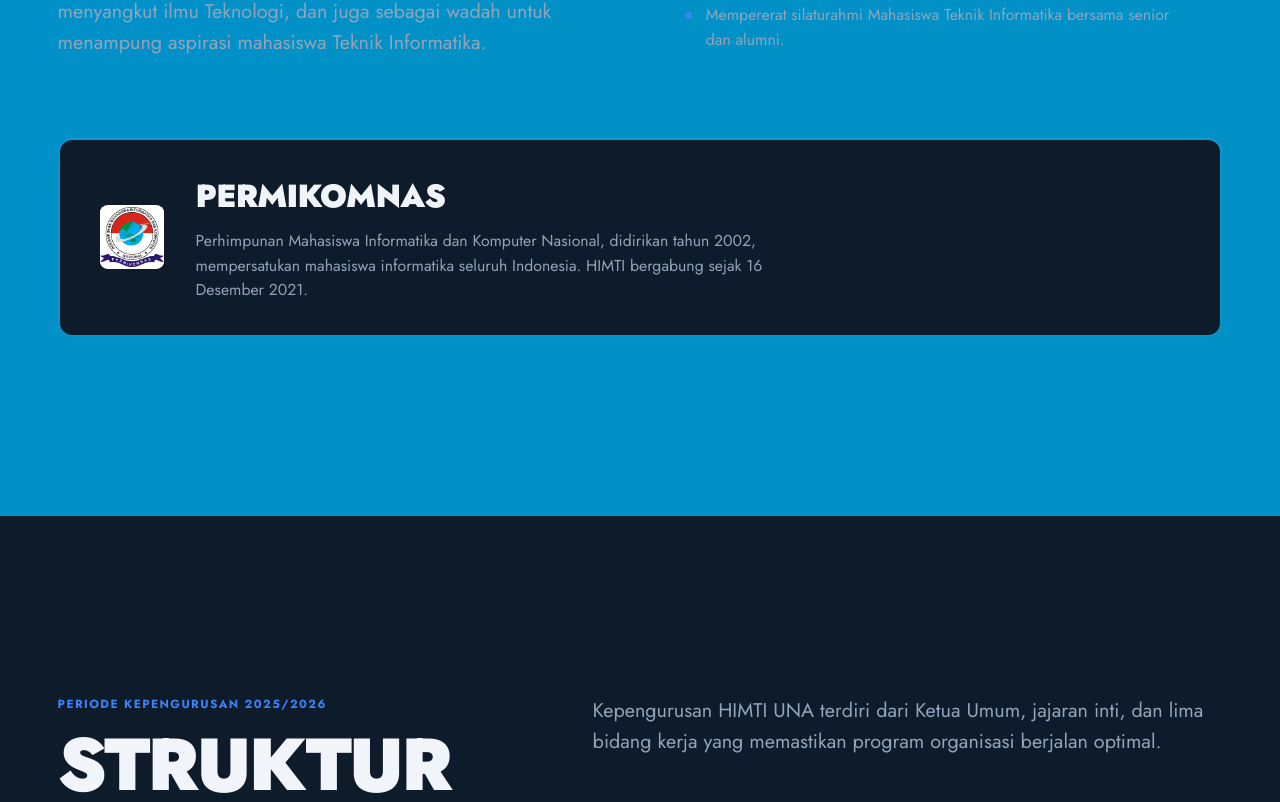
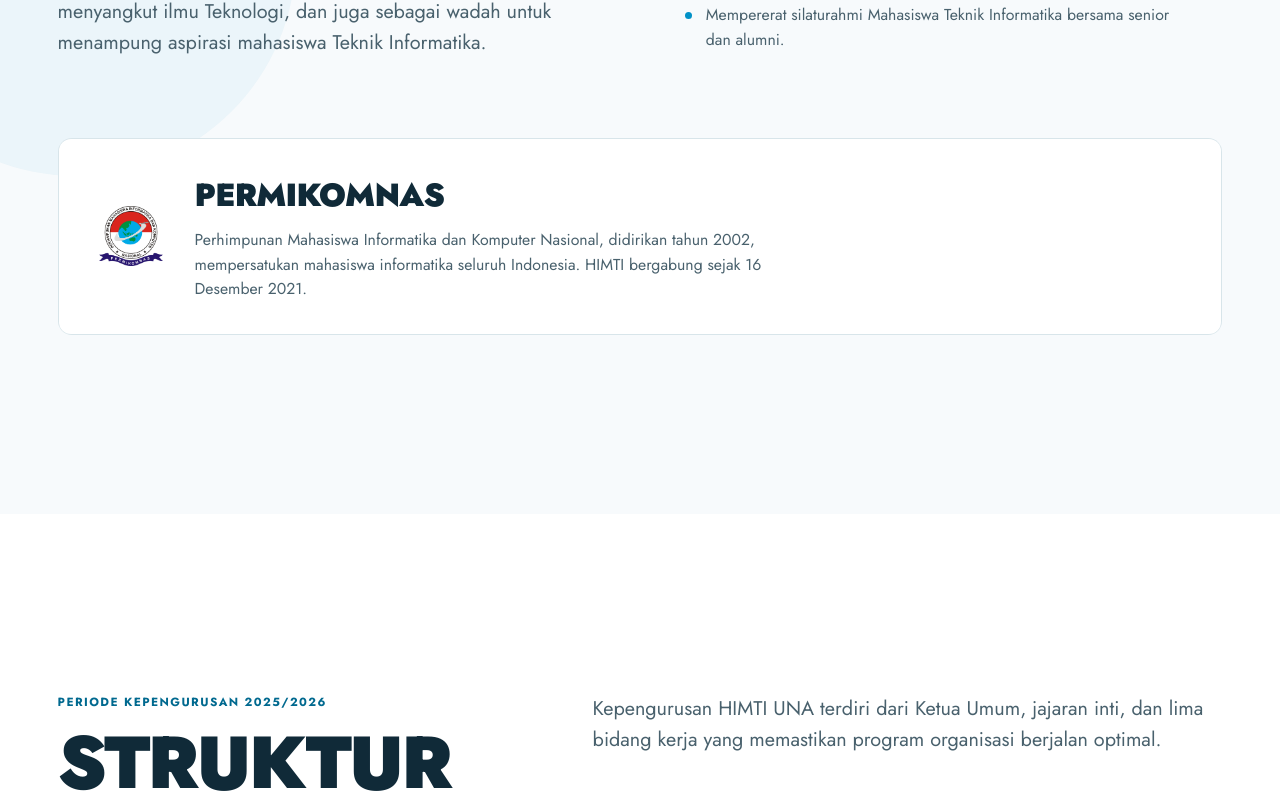
Before and after one commit to AryyGemilang/himti-una, a React (Vite) app: page / in a window 1280 px wide. Shown: the part 4072-4874 px from the top of the page. Built offline with nearby package versions, Linux system fonts and the light colour scheme.

Commit message:
feat: apply accessible cyan light theme

```diff
--- a/src/components/BidangPage.tsx
+++ b/src/components/BidangPage.tsx
@@ -183,7 +183,7 @@ export default function BidangPage({ bidang }: { bidang: BidangDetail }) {
           margin-bottom: 2rem;
           transition: color 160ms ease;
         }
-        .bidang-back:hover { color: var(--accent); }
+        .bidang-back:hover { color: var(--accent-strong); }
         .bidang-hero-top {
           display: flex;
           align-items: center;
@@ -303,7 +303,7 @@ export default function BidangPage({ bidang }: { bidang: BidangDetail }) {
         .bidang-empty p + p { margin-top: 0.4rem; }
 
         .bidang-nav-section {
-          border-top: 1px solid rgba(255,255,255,0.06); /* taste-skill-ignore — section divider */
+          background: var(--surface-2);
           padding-block: 3rem;
         }
         .bidang-nav {
@@ -334,7 +334,7 @@ export default function BidangPage({ bidang }: { bidang: BidangDetail }) {
           letter-spacing: -0.02em;
           color: var(--ink);
         }
-        .bidang-nav-link:hover .bidang-nav-nama { color: var(--accent); }
+        .bidang-nav-link:hover .bidang-nav-nama { color: var(--accent-strong); }
 
         @media (max-width: 48em) {
           .bidang-hero-logo { height: 52px; }
--- a/src/components/Footer.tsx
+++ b/src/components/Footer.tsx
@@ -28,8 +28,8 @@ export default function Footer() {
               height: `${UNA_H[i]}%`,
               width: "clamp(36px, 7vw, 88px)",
               fontSize: "clamp(1rem, 3.5vw, 3.5rem)",
-              background: "rgba(59,130,246,.15)",
-              color: "var(--accent)",
+              background: "var(--accent-dim)",
+              color: "var(--accent-strong)",
             }}>{l}</div>
           ))}
         </div>
--- a/src/components/Kontak.tsx
+++ b/src/components/Kontak.tsx
@@ -56,7 +56,7 @@ export default function Kontak() {
 
               {/* Label side */}
               <div className="coupon-label">
-                <div aria-hidden style={{ position: "absolute", right: 0, top: "10%", bottom: "10%", width: 0, borderRight: "2px dashed rgba(255,255,255,0.15)" }} />
+                <div aria-hidden style={{ position: "absolute", right: 0, top: "10%", bottom: "10%", width: 0, borderRight: "2px dashed var(--accent-ink-soft)" }} />
                 <div>
                   <h3 style={{ fontWeight: 900, fontSize: "clamp(1.5rem, 3.5vw, 2.5rem)", lineHeight: 1.0, textTransform: "uppercase", letterSpacing: "-0.035em", margin: 0 }}>
                     Kirim<br />Pesan
--- a/src/components/Pengurus.tsx
+++ b/src/components/Pengurus.tsx
@@ -118,13 +118,13 @@ export default function Pengurus() {
           align-items: center;
           justify-content: center;
           gap: 0.4rem;
-          border: 1.5px solid var(--muted-2);
+          border: 1.5px solid var(--control-border);
           transition: border-color 160ms ease, color 160ms ease;
           font-family: var(--font);
           text-align: center;
           word-break: break-word;
         }
-        .bidang-btn:hover { border-color: var(--accent); color: var(--accent); }
+        .bidang-btn:hover { border-color: var(--accent-strong); color: var(--accent-strong); }
         .anggota-grid {
           display: grid;
           grid-template-columns: repeat(3, 1fr);
--- a/src/components/VisiMisi.tsx
+++ b/src/components/VisiMisi.tsx
@@ -49,7 +49,7 @@ export default function VisiMisi() {
         {/* PERMIKOMNAS block */}
         <div className="reveal bezel" style={{ marginTop: "5rem", ["--d" as string]: "300ms" }}>
           <div className="bezel-inner" style={{ display: "grid", gridTemplateColumns: "auto 1fr", gap: "2rem", alignItems: "center", padding: "2rem 2.5rem" }}>
-            <div style={{ width: 64, height: 64, borderRadius: 8, overflow: "hidden", flexShrink: 0, background: "#fff", display: "flex", alignItems: "center", justifyContent: "center" }}>
+            <div style={{ width: 64, height: 64, borderRadius: 8, overflow: "hidden", flexShrink: 0, background: "var(--surface)", display: "flex", alignItems: "center", justifyContent: "center" }}>
               <img src="/himti-una/PERMIKOMNAS.png" alt="Logo PERMIKOMNAS" style={{ width: "100%", height: "100%", objectFit: "contain" }} />
             </div>
             <div>
--- a/src/index.css
+++ b/src/index.css
@@ -1,21 +1,36 @@
 @import "tailwindcss";
 
 /* ──────────────────────────────────────────────
-   HIMTI UNA · Direction: One-Motif · Blue & Purple
-   Vibe: Ethereal Dark · Font: Jost
+   HIMTI UNA · Cyan Light Theme · Font: Jost
    ────────────────────────────────────────────── */
 
 :root {
-  --bg:         #0191c7;
-  --surface:    #0D1B2A;
-  --surface-2:  #112234;
-  --ink:        #F1F5F9;
-  --muted:      #94A3B8;
-  --muted-2:    #2A3F55;
-  --accent:     #3B82F6;
-  --accent-dim: rgba(59,130,246,.12);
-  --accent-ink: #ffffff;
-  --accent-2:   #8B5CF6;
+  color-scheme: light;
+  --bg:             #0191C7;
+  --page-bg:        #F7FAFC;
+  --surface:        #FFFFFF;
+  --surface-2:      #EDF6F9;
+  --ink:            #102A38;
+  --muted:          #49616D;
+  --muted-2:        #526B76;
+  --accent:         #0191C7;
+  --accent-strong:  #00698F;
+  --accent-hover:   #1BA4D1;
+  --accent-dim:     rgba(1,145,199,.12);
+  --accent-ink:     #061B24;
+  --accent-2:       #526E7A;
+  --accent-ink-soft: rgba(6,27,36,.32);
+  --accent-chip:    rgba(255,255,255,.64);
+  --border:         #D8E5EA;
+  --control-border: #718A96;
+  --shadow:         rgba(16,42,56,.10);
+  --nav-surface:    #FFFFFF;
+  --overlay-surface:rgba(247,250,252,.98);
+  --success:        #176B43;
+  --warning:        #805400;
+  --error:          #B42318;
+  --disabled-bg:    #E9EFF2;
+  --disabled-ink:   #52616A;
 
   --font: "Jost", ui-sans-serif, system-ui, sans-serif;
 
@@ -51,7 +66,7 @@ html {
 }
 body {
   margin: 0;
-  background: var(--bg);
+  background: var(--page-bg);
   color: var(--ink);
   font-family: var(--font);
   font-size: var(--step-md);
@@ -73,11 +88,17 @@ p + p { margin-top: 0.9em; }
 
 /* ── Brand tokens ── */
 ::selection { background: var(--accent); color: var(--accent-ink); }
-:focus-visible { outline: 2px solid var(--accent); outline-offset: 3px; border-radius: 2px; }
+:focus-visible { outline: 2px solid var(--accent-strong); outline-offset: 3px; border-radius: 2px; }
+button:disabled, input:disabled, textarea:disabled, select:disabled {
+  color: var(--disabled-ink);
+  background-color: var(--disabled-bg);
+  cursor: not-allowed;
+  opacity: .72;
+}
 
 /* ── Scrollbar ── */
 ::-webkit-scrollbar { width: 4px; }
-::-webkit-scrollbar-track { background: var(--bg); }
+::-webkit-scrollbar-track { background: var(--page-bg); }
 ::-webkit-scrollbar-thumb { background: var(--muted-2); border-radius: 2px; }
 
 /* ── Typography ── */
@@ -102,7 +123,7 @@ h1,h2,h3 { font-family: var(--font); text-wrap: balance; hyphens: none; }
   font-weight: 700;
   letter-spacing: 0.12em;
   text-transform: uppercase;
-  color: var(--accent);
+  color: var(--accent-strong);
 }
 .muted { color: var(--muted); }
 
@@ -121,16 +142,14 @@ h1,h2,h3 { font-family: var(--font); text-wrap: balance; hyphens: none; }
 
 /* ── Double-bezel card ── */
 .bezel {
-  padding: 2px;
-  background: rgba(255,255,255,0.04);
+  padding: 1px;
+  background: var(--border);
   border-radius: calc(var(--r-card) + 2px);
-  box-shadow: inset 0 1px 1px rgba(255,255,255,0.06); /* taste-skill-ignore — bevel highlight */
 }
 .bezel-inner {
   background: var(--surface);
   border-radius: var(--r-card);
   overflow: hidden;
-  box-shadow: inset 0 1px 1px rgba(255,255,255,0.05); /* taste-skill-ignore — bevel inner highlight */
 }
 
 /* ── Buttons ── */
@@ -152,7 +171,8 @@ h1,h2,h3 { font-family: var(--font); text-wrap: balance; hyphens: none; }
   will-change: transform;
   white-space: nowrap;
 }
-.btn:hover { opacity: 0.88; transform: translateY(-1px); }
+.btn:hover { opacity: 1; transform: translateY(-1px); }
+.btn:not(.btn-ghost):hover { background: var(--accent-hover); }
 .btn:active { transform: scale(0.97) translateY(0); }
 
 /* Button trailing icon bubble */
@@ -163,7 +183,7 @@ h1,h2,h3 { font-family: var(--font); text-wrap: balance; hyphens: none; }
   width: 1.5rem;
   height: 1.5rem;
   border-radius: 50%;
-  background: rgba(255,255,255,0.12);
+  background: var(--accent-chip);
   transition: transform var(--t-fast) var(--spring);
 }
 .btn:hover .icon-bubble { transform: translateX(2px) translateY(-1px) scale(1.1); }
@@ -171,9 +191,9 @@ h1,h2,h3 { font-family: var(--font); text-wrap: balance; hyphens: none; }
 .btn-ghost {
   background: transparent;
   color: var(--ink);
-  border: 1.5px solid rgba(255,255,255,0.15);
+  border: 1.5px solid var(--control-border);
 }
-.btn-ghost:hover { border-color: rgba(255,255,255,0.4); opacity: 1; }
+.btn-ghost:hover { border-color: var(--accent-strong); opacity: 1; }
 
 /* ── Nav — floating island ── */
 .nav {
@@ -192,12 +212,11 @@ h1,h2,h3 { font-family: var(--font); text-wrap: balance; hyphens: none; }
   justify-content: space-between;
   gap: 2rem;
   padding: 0.625rem 1.25rem 0.625rem 1rem;
-  background: rgba(14,14,14,0.72);
+  background: var(--nav-surface);
   backdrop-filter: blur(20px);
   -webkit-backdrop-filter: blur(20px);
   border-radius: 9999px;
-  border: 1px solid rgba(255,255,255,0.09); /* taste-skill-ignore — nav pill frame */
-  box-shadow: 0 8px 32px rgba(0,0,0,0.5), inset 0 1px 1px rgba(255,255,255,0.06); /* taste-skill-ignore — floating sticky bar */
+  box-shadow: 0 8px 28px var(--shadow); /* taste-skill-ignore — fixed navigation */
   transition: background var(--t-med) ease, box-shadow var(--t-med) ease;
   max-width: calc(100vw - 2.5rem);
 }
@@ -256,7 +275,7 @@ h1,h2,h3 { font-family: var(--font); text-wrap: balance; hyphens: none; }
   transition: color var(--t-fast) ease;
 }
 .nav-links a:hover { color: var(--ink); }
-.nav-links a.active { color: var(--accent); }
+.nav-links a.active { color: var(--accent-strong); }
 .nav-action { font-size: var(--step-xs); min-height: 2.25rem; padding: 0 1.1rem; flex-shrink: 0; }
 .nav-hamburger { display: none; color: var(--ink); padding: 0.25rem; }
 
@@ -265,7 +284,7 @@ h1,h2,h3 { font-family: var(--font); text-wrap: balance; hyphens: none; }
   position: fixed;
   inset: 0;
   z-index: 99;
-  background: rgba(6,6,6,0.95);
+  background: var(--overlay-surface);
   backdrop-filter: blur(24px);
   -webkit-backdrop-filter: blur(24px);
   display: flex;
@@ -313,7 +332,7 @@ h1,h2,h3 { font-family: var(--font); text-wrap: balance; hyphens: none; }
   width: 5px;
   height: 5px;
   border-radius: 50%;
-  background: rgba(255,255,255,0.2);
+  background: var(--control-border);
   transition: background var(--t-fast) ease, transform var(--t-fast) var(--spring);
   cursor: pointer;
   text-decoration: none;
@@ -382,8 +401,8 @@ h1,h2,h3 { font-family: var(--font); text-wrap: balance; hyphens: none; }
   position: absolute;
   left: 88px;
   top: 0; bottom: 0;
-  width: 1px;
-  background: linear-gradient(to bottom, transparent, var(--muted-2) 15%, var(--muted-2) 85%, transparent); /* taste-skill-ignore — timeline fade */
+  width: 2px;
+  background: var(--border);
 }
 
 /* ── Gallery crossfade ── */
@@ -407,25 +426,34 @@ h1,h2,h3 { font-family: var(--font); text-wrap: balance; hyphens: none; }
 .coupon input,
 .coupon textarea {
   width: 100%;
-  background: rgba(255,255,255,0.1);
-  border: none;
+  background: var(--surface);
+  border: 1px solid var(--control-border);
   border-radius: 6px;
   padding: 0.875rem 1rem;
   font-size: var(--step-md);
   font-family: var(--font);
-  color: var(--accent-ink);
+  color: var(--ink);
   outline: none;
   transition: background var(--t-fast) ease;
   resize: vertical;
 }
 .coupon input::placeholder,
-.coupon textarea::placeholder { color: rgba(255,255,255,0.4); }
+.coupon textarea::placeholder { color: var(--muted); opacity: 1; }
 .coupon input:focus,
-.coupon textarea:focus { background: rgba(255,255,255,0.18); }
+.coupon textarea:focus {
+  background: var(--surface);
+  border-color: var(--accent-strong);
+}
+.coupon input:focus-visible,
+.coupon textarea:focus-visible {
+  outline: 2px solid var(--accent-strong);
+  outline-offset: 2px;
+}
+.coupon-label p { color: var(--accent-ink); opacity: 1 !important; }
 .coupon-submit {
   width: 100%;
-  background: var(--accent-ink);
-  color: var(--accent);
+  background: var(--surface);
+  color: var(--accent-strong);
   font-family: var(--font);
   font-weight: 800;
   font-size: var(--step-xs);
@@ -437,7 +465,7 @@ h1,h2,h3 { font-family: var(--font); text-wrap: balance; hyphens: none; }
   cursor: pointer;
   transition: opacity var(--t-fast) ease, transform var(--t-fast) var(--spring);
 }
-.coupon-submit:hover { opacity: 0.88; }
+.coupon-submit:hover { background: var(--surface-2); }
 .coupon-submit:active { transform: scale(0.98); }
 
 /* ── Footer mark band ── */
```
